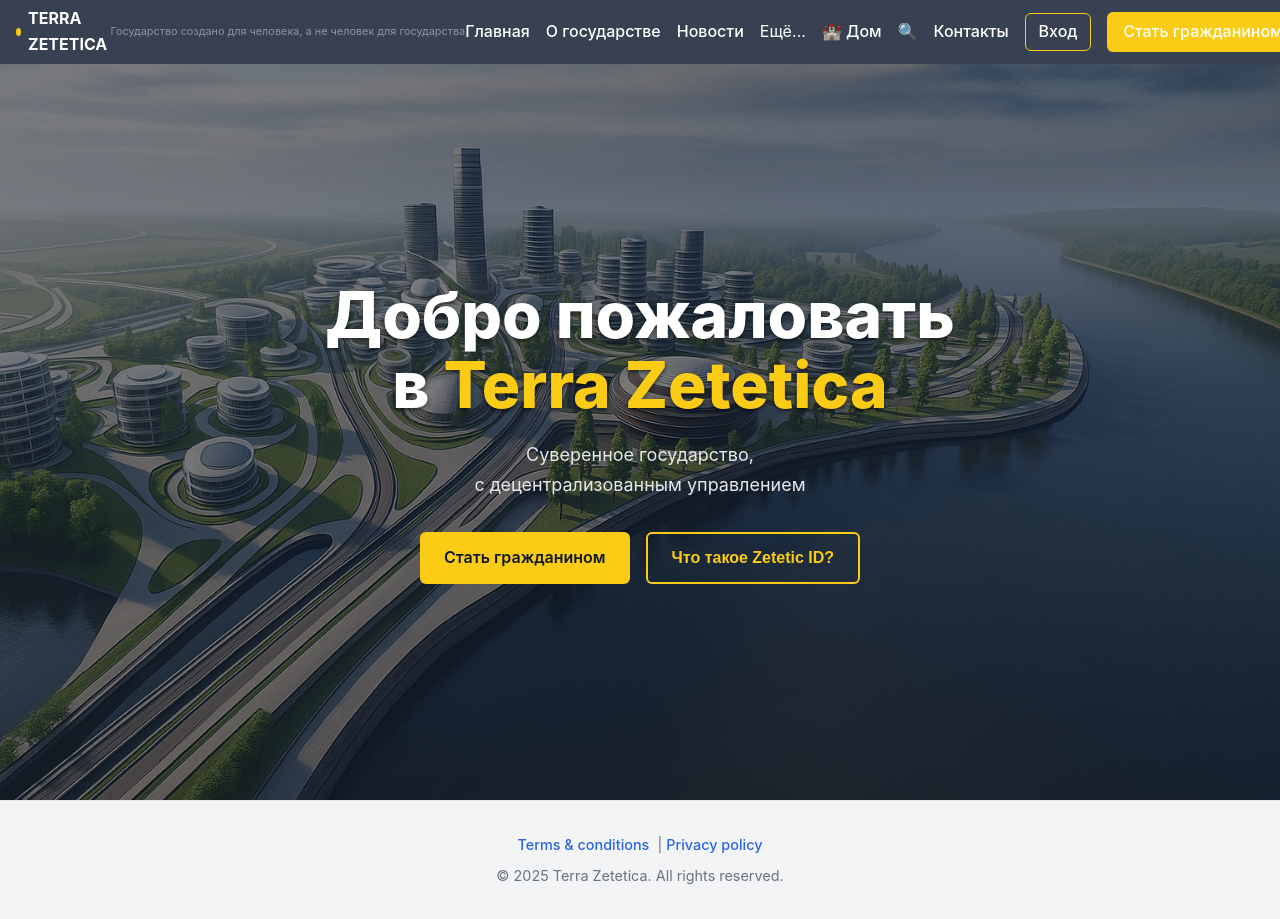
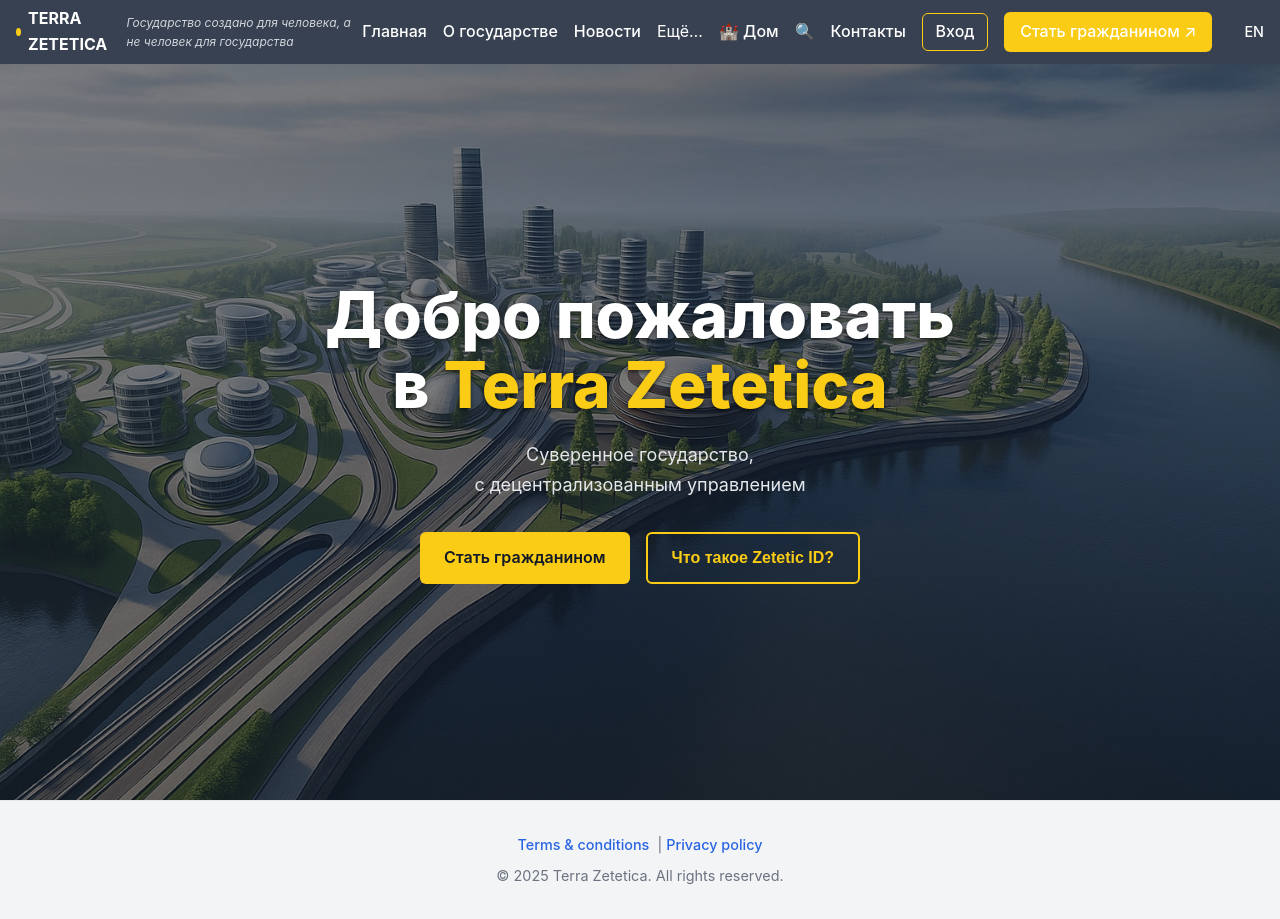
Before and after one commit to kardinalmarkov/terra-zetetica, a Next.js app: page / in a window 1280 px wide. Built offline with nearby package versions, Linux system fonts and the light colour scheme.

Commit message:
Update Nav.module.css

```diff
--- a/components/Nav.module.css
+++ b/components/Nav.module.css
@@ -93,13 +93,8 @@
 
 
 /* 👉 tagline — сделан компактнее и легче */
+/* ▼ tagline -------------------------------------------- */
 .tagline{
-  font-size:.68rem;          /* меньше, чем раньше */
-  font-style:normal;         /* убрали курсив для читабельности */
-  font-weight:400;
-  color:#9ca3af;             /* светло‑серый */
-  margin-right:auto;
-  white-space:nowrap;
-  opacity:.85;
+  font-size:.75rem;font-style:italic;color:#d1d5db;margin-left:1rem;
 }
 @media(max-width:880px){.tagline{display:none}}
```
